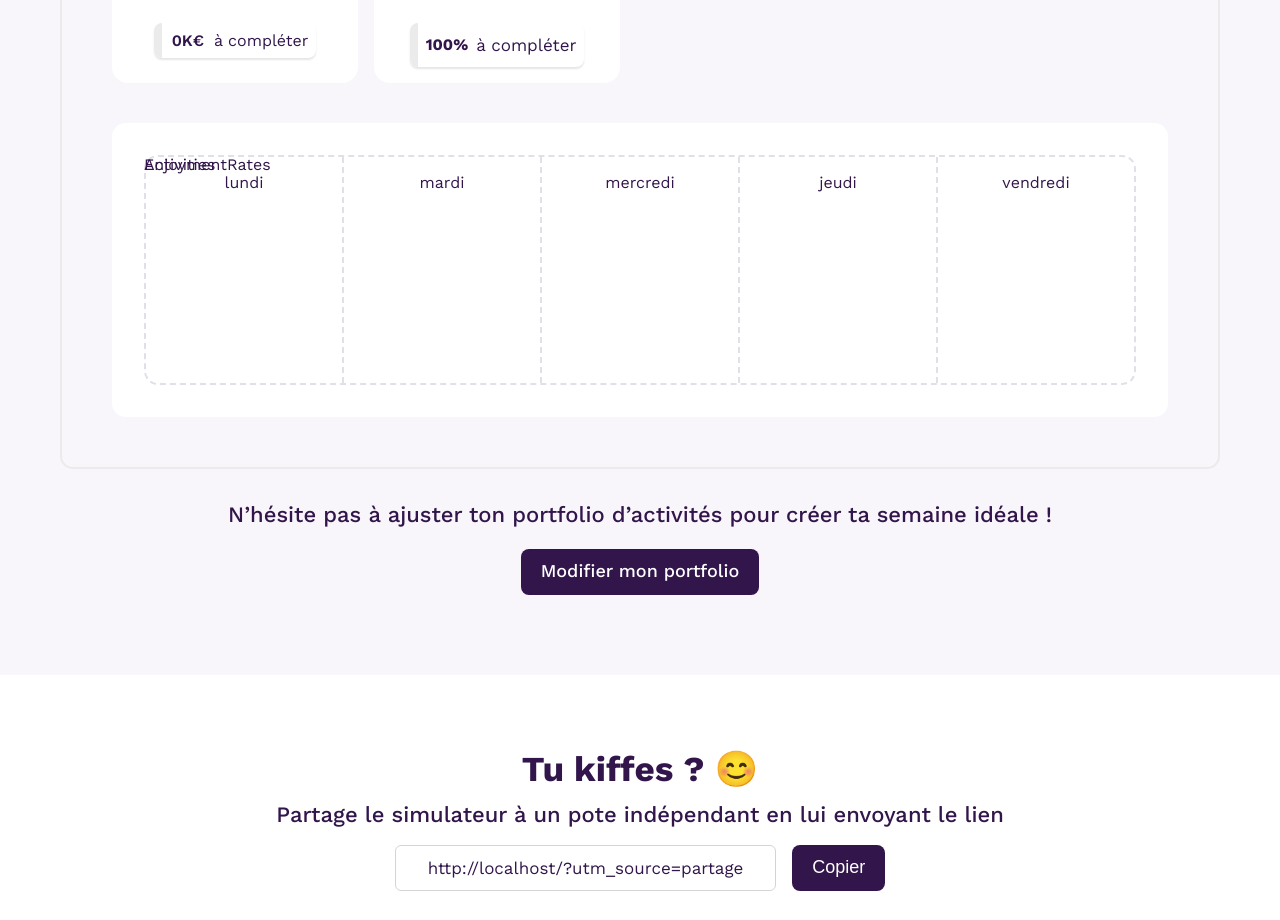
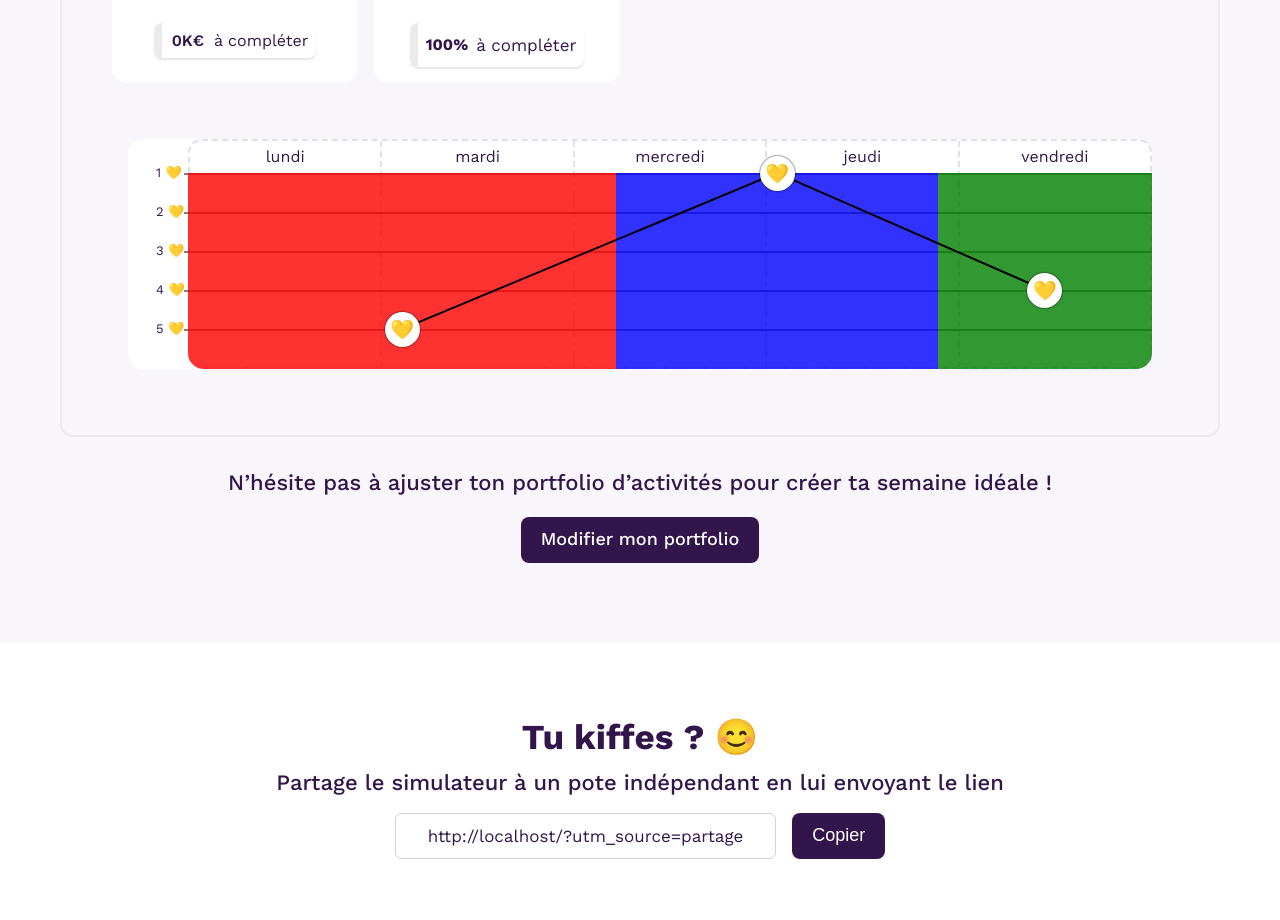
Before and after one commit to troptropcontent/freelance_revenue_simulator, a React (Vite) app in the folder frontend/: page / in a window 1280 px wide. Shown: the part 2760-3680 px from the top of the page. Built offline with nearby package versions, Linux system fonts and the light colour scheme.

Commit message:
first draft

```diff
--- a/frontend/src/components/simulator/results/charts/WeekChart.tsx
+++ b/frontend/src/components/simulator/results/charts/WeekChart.tsx
@@ -3,6 +3,9 @@ import { cssVariable } from "src/components/helper";
 import { Box } from "src/components/ui/Box";
 import { BuildPaddingStyle } from "src/components/ui/helpers";
 import styled from "styled-components";
+import { AverageWeekChart } from "./AverageWeekChart";
+import { sample } from "lodash";
+import { Text } from "src/components/ui/Text";
 
 const MAXIMUM_NUMBER_OF_DAYS_IN_A_WEEK = 7 as const;
 
@@ -26,32 +29,87 @@ const useLocalisedDaysOfWeek = (): string[] => {
 const Container = styled.div`
   --border-color: ${cssVariable("color.border.neutral.dark")};
   --border-size: ${cssVariable("border.sm")};
-
+  --border-radius: ${cssVariable("borderRadius.md")};
+  --chart-height: 230px;
+  --left-space-width-for-rates-label: 60px;
+  --enjoyment-rate-heart-tile-size: 35px;
 
   display: flex;
   flex-direction: column;
-  height: 230px;
+  height: var(--chart-height);
   position: relative;
   background: white;
-  ${BuildPaddingStyle("medium")};
-  border-radius: 14px;
+  margin: ${cssVariable("spacing.md")};
+  padding-inline-start: var(--left-space-width-for-rates-label);
+  border-radius: var(--border-radius);
 `;
 const BackGround = styled.div`
   flex-grow: 1;
   display: flex;
   flex-direction: column;
+  position: relative;
 `;
 const Activities = styled.div`
   position: absolute;
+  inset: 0;
+  padding-block-start: calc(var(--chart-height) / 7 + var(--border-size));
+  padding-inline-start: var(--left-space-width-for-rates-label);
+  display: flex;
+  opacity: 0.8;
+`;
+const Activity = styled.div<{ $value: number; $color: string }>`
+  flex-grow: ${({ $value }) => $value};
+  background: ${({ $color }) => $color};
+
+  &:last-child {
+    border-bottom-right-radius: var(--border-radius);
+  }
+  &:first-child {
+    border-bottom-left-radius: var(--border-radius);
+  }
 `;
 const EnjoymentRates = styled.div`
   position: absolute;
+  inset: 0;
+  padding-block-start: calc(var(--chart-height) / 7 + var(--border-size));
+  padding-inline-start: var(--left-space-width-for-rates-label);
+  display: flex;
 `;
+const Block = styled.div<{ $width: number; $star?: number }>`
+  width: ${({ $width }) => $width * 100}%;
+  position: relative;
+`;
+
+const Star = styled.div<{ $rate: number }>`
+  position: absolute;
+  bottom: calc(
+    ${({ $rate }) => ($rate / 5) * 100}% - var(--enjoyment-rate-heart-tile-size) /
+      2
+  );
+  left: calc(var(--enjoyment-rate-heart-tile-size) / 2 * -1);
+  border-radius: 50%;
+  height: var(--enjoyment-rate-heart-tile-size);
+  width: var(--enjoyment-rate-heart-tile-size);
+  background: white;
+  box-shadow: 0 0 2px black;
+  display: flex;
+  justify-content: center;
+  align-items: center;
+  &:before {
+    content: "💛";
+    font-size: 19px;
+    text-align: center;
+  }
+`;
+
 const Weekdays = styled.div`
+  position: absolute;
+  inset: 0;
   display: flex;
   flex-grow: 1;
+  border-radius: 14px;
   border: var(--border-size) dashed var(--border-color);
-  border-radius: 14px;
+  box-sizing: border-box;
 `;
 const Weekday = styled.div<{ $weekDay: string }>`
   flex: 1 1 0px;
@@ -67,9 +125,50 @@ const Weekday = styled.div<{ $weekDay: string }>`
 
   &:before {
     content: "${({ $weekDay }) => $weekDay}";
-    ${BuildPaddingStyle({inline: "small", block: "small"})}
+    height: calc(var(--chart-height) / 7);
+    display: flex;
+    align-items: center;
+    justify-content: center;
   }
 `;
+const Rates = styled.div`
+  position: absolute;
+  inset: 0;
+  padding-block-start: calc(var(--chart-height) / 7 + var(--border-size));
+  display: flex;
+  flex-direction: column;
+`;
+const Rate = styled.div<{ $rate: number }>`
+  flex: 1 1 0px;
+  margin-inline-start: -4px;
+  border-block-start: 2px solid grey;
+  position: relative;
+  &:before {
+    content: "${({ $rate }) => $rate} 💛";
+    font-size: 13px;
+    position: absolute;
+    top: -10px;
+    left: -28px;
+  }
+`;
+
+const sampleData = [
+  {
+    color: "red",
+    value: 2,
+    averageEnjoymentRate: 1,
+  },
+  {
+    color: "blue",
+    value: 1.5,
+    averageEnjoymentRate: 5,
+  },
+  {
+    color: "green",
+    value: 1,
+    averageEnjoymentRate: 2,
+  },
+];
 
 const WeekChart = ({ number_of_days = 5 }: { number_of_days: number }) => {
   const weekdays = useLocalisedDaysOfWeek();
@@ -80,6 +179,11 @@ const WeekChart = ({ number_of_days = 5 }: { number_of_days: number }) => {
     );
   }
 
+  const totalNumberOfDays = sampleData.reduce(
+    (acc, current) => (acc = acc + current.value),
+    0,
+  );
+
   return (
     <Container id="WeekChartContainer">
       <BackGround id="WeekChartBackground">
@@ -88,10 +192,49 @@ const WeekChart = ({ number_of_days = 5 }: { number_of_days: number }) => {
             <Weekday key={index} $weekDay={weekdays[index]} />
           ))}
         </Weekdays>
+        <Rates>
+          {[...Array(number_of_days)].map((_, index) => (
+            <Rate $rate={index + 1} />
+          ))}
+        </Rates>
       </BackGround>
-      <Activities id="WeekChartActivities">Activities</Activities>
+      <Activities id="WeekChartActivities">
+        {sampleData.map((data) => (
+          <Activity key={data.value} $color={data.color} $value={data.value} />
+        ))}
+      </Activities>
       <EnjoymentRates id="WeekChartEnjoymentRates">
-        EnjoymentRates
+        {[
+          <Block $width={sampleData[0].value / 2 / totalNumberOfDays} />,
+          ...sampleData.slice(0, -1).map((el, i) => (
+            <Block
+              $width={
+                (el.value / 2 + sampleData[i + 1].value / 2) / totalNumberOfDays
+              }
+            >
+              <Star $rate={el.averageEnjoymentRate} />
+              <svg height="100%" width="100%">
+                <line
+                  x1="0%"
+                  y1={`${100 - (el.averageEnjoymentRate / 5) * 100}%`}
+                  x2="100%"
+                  y2={`${100 - (sampleData[i + 1].averageEnjoymentRate / 5) * 100}%`}
+                  stroke="black"
+                  stroke-width="2"
+                />
+              </svg>
+            </Block>
+          )),
+          <Block
+            $width={
+              sampleData[sampleData.length - 1].value / 2 / totalNumberOfDays
+            }
+          >
+            <Star
+              $rate={sampleData[sampleData.length - 1].averageEnjoymentRate}
+            />
+          </Block>,
+        ]}
       </EnjoymentRates>
     </Container>
   );
```
